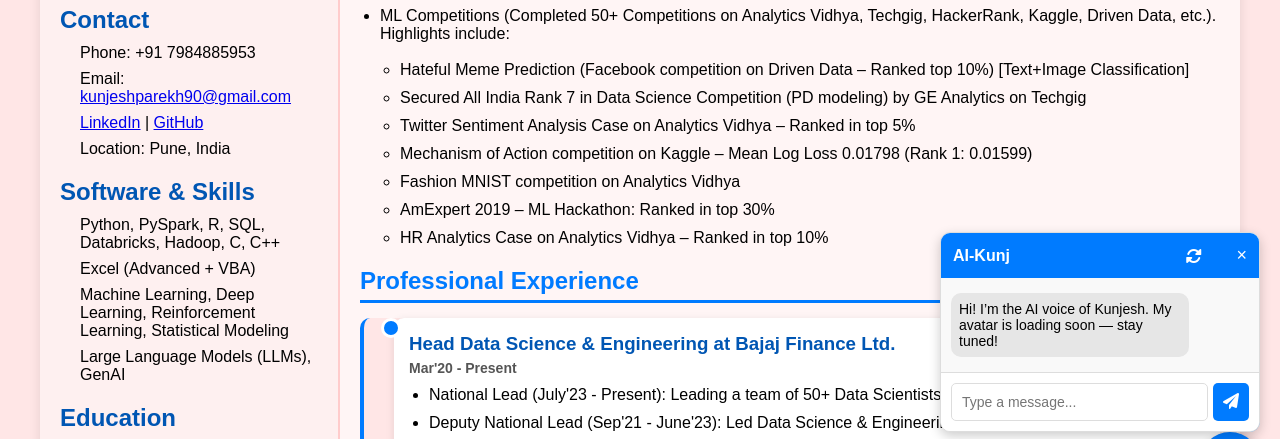
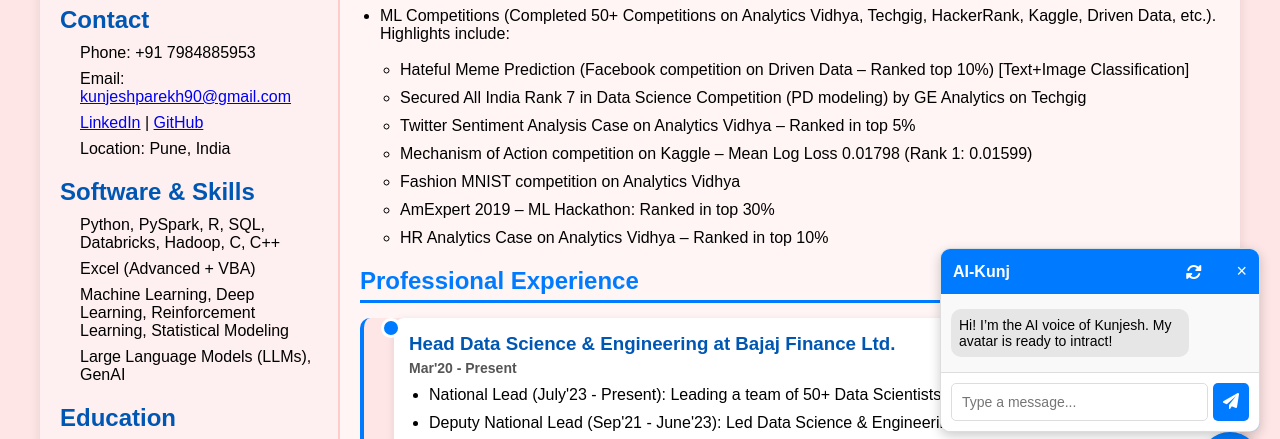
Before and after one commit to Anugrah1712/kunj_frontend, a website: page index.html in a window 1280 px wide. Both pictures are taken after a click on the element "AI-Kunj". Shown: the part 288-727 px from the top of the page. Drawn offline with Linux system fonts and the light colour scheme.

Commit message:
Updated Welcome Message

```diff
--- a/index.html
+++ b/index.html
@@ -355,7 +355,7 @@
   </div>
   <div id="chat-body">
     <div id="chat-messages">
-      <p class="bot-message">Hi! I’m the AI voice of Kunjesh. My avatar is loading soon — stay tuned!</p>
+      <p class="bot-message">Hi! I’m the AI voice of Kunjesh. My avatar is ready to intract!</p>
     </div>
   </div>
   <div id="chat-input">
```
